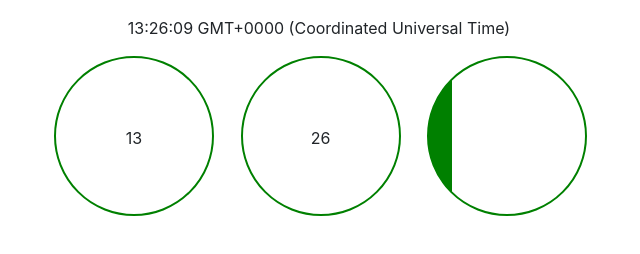
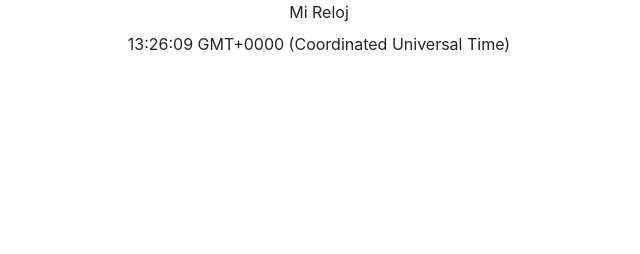
Before and after one commit to luchhh/react-reloj-2manecillas, a website: page index.html in a window 1280 px wide. Shown: the whole page, without its empty margins (321-961 px from the left). Drawn offline with nearby package versions, Linux system fonts and the light colour scheme.

Commit message:
comentadas líneas por didáctica

```diff
--- a/js/reloj.js
+++ b/js/reloj.js
@@ -18,39 +18,33 @@ class Reloj extends React.Component {
     }
 
     render() {
-        const segundos = this.state.date.getSeconds();
-        const minutos = this.state.date.getMinutes();
-        const horas = this.state.date.getHours();
+        //const segundos = this.state.date.getSeconds()
+        //const minutos = this.state.date.getMinutes()
+        //const horas = this.state.date.getHours()
 
         return React.createElement(
             "div",
             { className: "reloj container" },
             React.createElement(
                 "div",
-                { className: "titulo row" },
-                this.state.date.toTimeString()
+                { className: "row mb-2" },
+                React.createElement(
+                    "div",
+                    { className: "col-12 text-center" },
+                    this.props.titulo
+                )
             ),
             React.createElement(
                 "div",
-                { className: "row" },
+                { className: "row mb-2" },
                 React.createElement(
                     "div",
-                    { className: "col-4" },
-                    React.createElement(ManecillaDigitos, { digitos: horas })
-                ),
-                React.createElement(
-                    "div",
-                    { className: "col-4" },
-                    React.createElement(ManecillaDigitos, { digitos: minutos })
-                ),
-                React.createElement(
-                    "div",
-                    { className: "col-4" },
-                    React.createElement(ManecillaPorcentual, { porcentaje: segundos / 60 })
+                    { className: "col-12 text-center" },
+                    this.state.date.toTimeString()
                 )
             )
         );
     }
 }
 
-ReactDOM.render(React.createElement(Reloj, null), document.getElementById("reloj"));
+ReactDOM.render(React.createElement(Reloj, { titulo: "Mi Reloj" }), document.getElementById("reloj"));
--- a/style.css
+++ b/style.css
@@ -1,13 +1,5 @@
 .reloj{
-    display: block;
-    text-align: center;
     max-width: 35em;
-}
-
-.titulo{
-    display: block;
-    margin: 1em;
-    text-align: center;
 }
 
 .circulo{
```
Also changed, not shown: src/reloj.js (+12 -7 lines).
